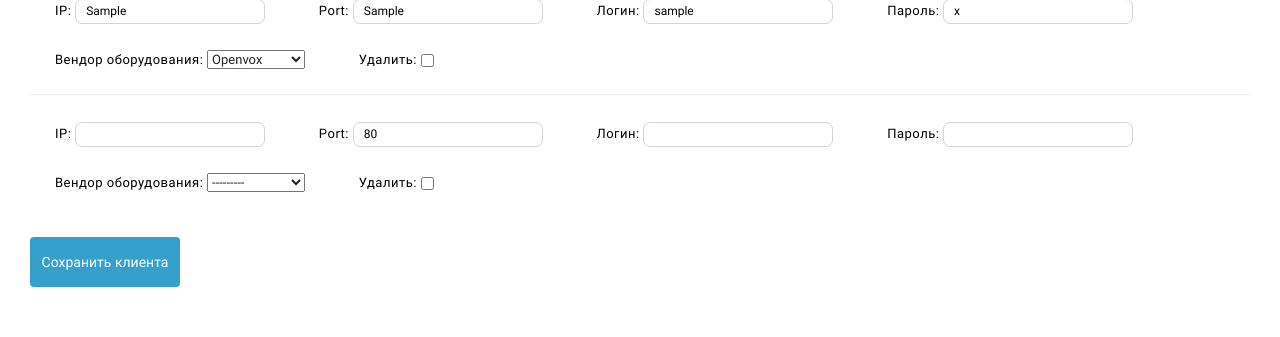
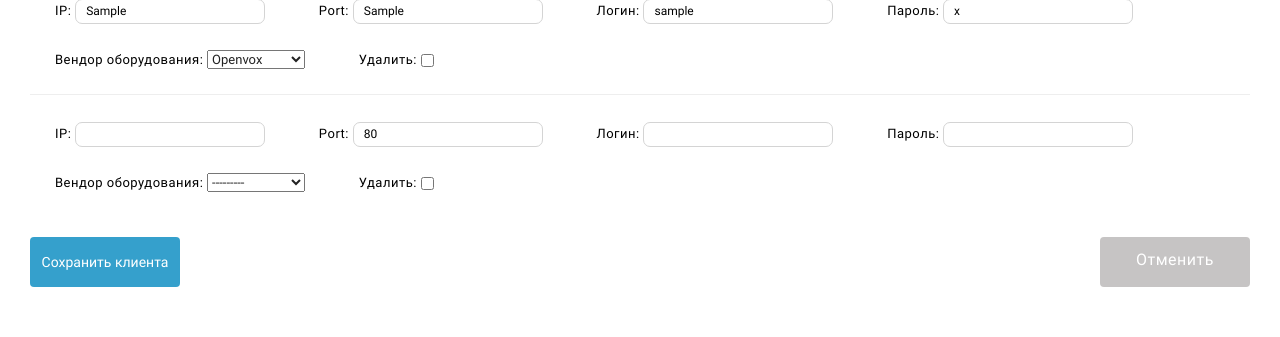
Before and after one commit to doroshenko-online/clt, a Django app: page /client/change/1 in a window 1280 px wide. Shown: the part 2757-3094 px from the top of the page. Run offline with Django 3.2, Linux system fonts and the light colour scheme; a user stored in the database is signed in; tables that the repository leaves empty hold one stand-in row (values such as "Sample post"); some libraries are stand-ins or nearby versions.

Commit message:
add cancel button on client-form

```diff
--- a/clevrt/clt/static/clt/css/style.css
+++ b/clevrt/clt/static/clt/css/style.css
@@ -144,6 +144,8 @@ textarea{
 
 section{
     margin-bottom: 30px;
+    display: flex;
+    flex-direction: column;
 }
 
 .hide{
@@ -159,7 +161,6 @@ section{
 .button-st{
     width: 150px;
     min-height: 50px;
-    display: flex;
     padding: 5px 8px;
     border-radius: 4px;
     border: 0;
@@ -398,7 +399,7 @@ section{
     background: #DE7A1D;
     text-decoration: none;
     padding-top: 13px;
-    border-radius: 41px;
+    border-radius: 10px;
     color: #FFFFFF;
     border: 0;
     transition: 0.4s all;
@@ -420,7 +421,7 @@ section{
     text-decoration: none;
     padding-top: 13px;
     background: #E91212;
-    border-radius: 41px;
+    border-radius: 10px;
     color: #FFFFFF;
     border: 0;
     transition: 0.4s all;
@@ -872,3 +873,29 @@ section{
 .contact-comment textarea{
     margin-right: 30px;
 }
+
+.client-form__buttons{
+    display: flex;
+    width: 100%;
+    justify-content: space-between;
+}
+
+.client-form__cancel{
+    display: block;
+    width: 150px;
+    min-height: 40px;
+    text-decoration: none;
+    padding: 5px 8px;
+    border-radius: 4px;
+    border: 0;
+    text-align: center;
+    padding-top: 13px;
+    align-items: center;
+    color: #fff;
+    margin: 20px 0;
+    background-color: #C6C4C4;
+}
+
+    .client-form__cancel{
+        text-decoration: none;
+    }
--- a/clevrt/clt/templates/clt/client_form.html
+++ b/clevrt/clt/templates/clt/client_form.html
@@ -153,8 +153,12 @@
                     </p>
             </div>
         {% endfor %}
-
-        <button type="submit" id="save-client" class="button-st button-blue">Сохранить клиента</button>
+        <div class="client-form__buttons">
+            <button type="submit" id="save-client" class="button-st button-blue">Сохранить клиента</button>
+            {% if client %}
+                <a href="{{ client.get_absolute_url }}" class="client-form__cancel">Отменить</a>
+            {% endif %}
+        </div>
 
     </form>
 </main>
--- a/clevrt/clt/views.py
+++ b/clevrt/clt/views.py
@@ -72,6 +72,7 @@ class ClientUpdate(LoginRequiredMixin, UpdateView):
             data['client_numbers'] = Client_NumberFormSet(self.request.POST, instance=self.object)
             data['client_gateways'] = Client_GatewayFormSet(self.request.POST, instance=self.object)
         else:
+            data['client'] = self.model.objects.get(pk=self.object.pk)
             data['title'] = "Изменить клиента"
             data['ip_list'] = Ip_ListFormSet(instance=self.object)
             data['client_numbers'] = Client_NumberFormSet(instance=self.object)
```
